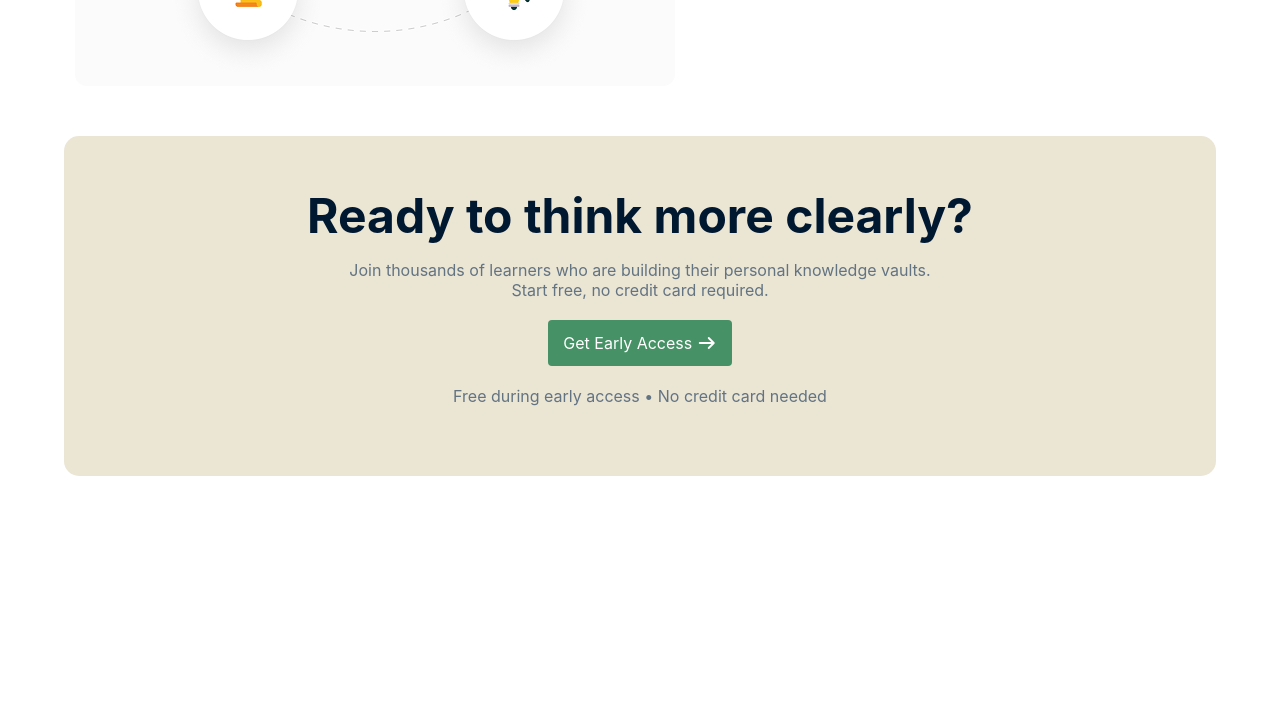
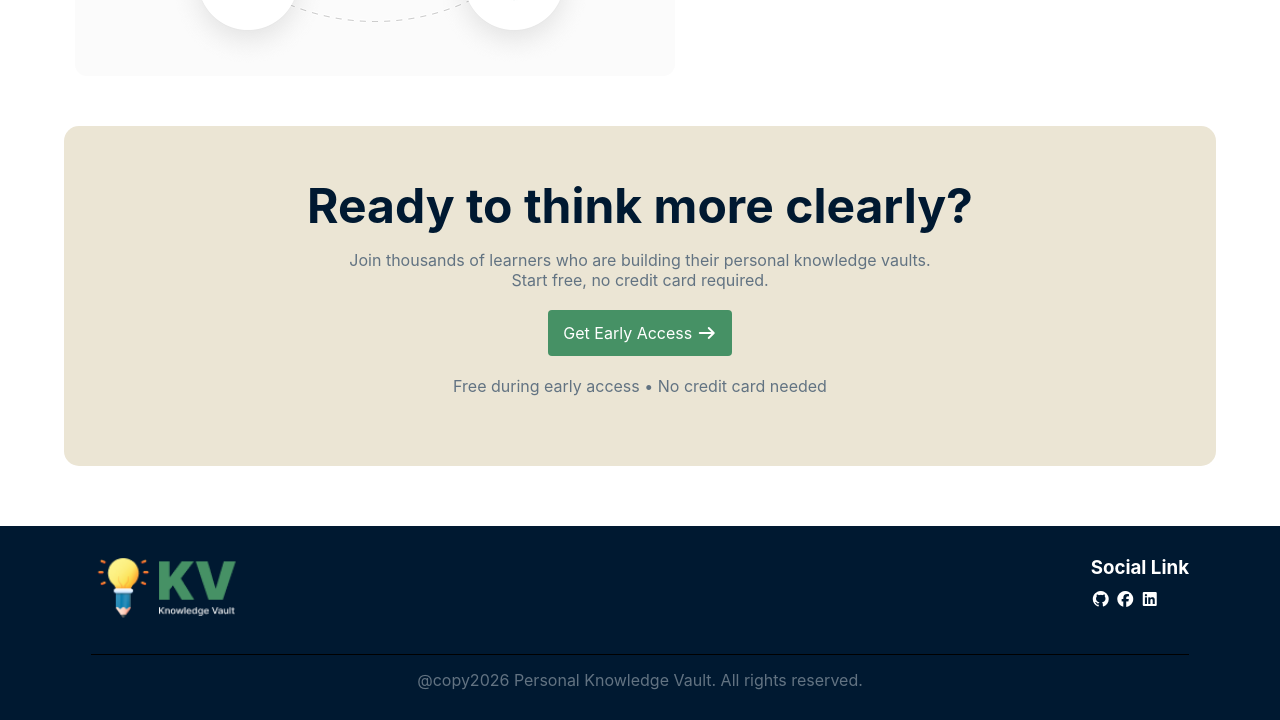
Before and after one commit to usersajid/Knowledge-Vault, a plain HTML site: page index.html in a window 1280 px wide. Shown: the part 1740-2460 px from the top of the page. Before the commit the page ends 2216 px from the top, so only its background shows below. Drawn offline with Linux system fonts and the light colour scheme.

Commit message:
Footer Section Done

```diff
--- a/index.html
+++ b/index.html
@@ -132,11 +132,29 @@
         <a href="#" class="btn">Get Early Access
           <i class="fa-solid fa-arrow-right"></i>
         </a>
-          <p>Free during early access • No credit card needed</p>
+        <p>Free during early access • No credit card needed</p>
       </div>
     </div>
   </section>
   <!--======================= Think Section end ====================== -->
+  <!--======================= Footer Section start ====================== -->
+  <footer id="footer-area">
+    <div class="container">
+      <div class="footer-wrapper">
+        <div class="logo">
+          <img src="./assets/logo-footer.png" alt="Footer Logo">
+        </div>
+        <div class="social-area">
+          <h3>Social Link</h3>
+          <i class="fa-brands fa-github"></i>
+          <i class="fa-brands fa-facebook"></i>
+          <i class="fa-brands fa-linkedin"></i>
+        </div>
+      </div>
+      <p class="copyright">@copy2026 Personal Knowledge Vault. All rights reserved.</p>
+    </div>
+  </footer>
+  <!--======================= Footer Section End ====================== -->
 </body>
 
 </html>
--- a/style.css
+++ b/style.css
@@ -188,7 +188,7 @@ p {
   margin: 15px 0;
 }
 .problem h4 {
-  font-size: 24px;
+  font-size: 20px;
   font-weight: 600;
 }
 .problem p{
@@ -253,3 +253,25 @@ margin: 10px;
   margin-bottom: 20px;
 }
   /* --======================= Think Section end ====================== */
+
+  /* ======================= Footer Section Start ====================== */
+  #footer-area{
+    margin-top: 60px;
+    padding: 30px;
+    background-color: #001931;
+  }
+  .footer-wrapper{
+    display: flex;
+    justify-content: space-between;
+    color: #ffffff;
+    padding-bottom: 30px;
+    border-bottom: 1px solid #000000;
+  }
+  .social-area h3{
+    margin-bottom: 10px;
+  }
+  .copyright{
+    margin-top: 15px;
+    text-align: center;
+  }
+/* ======================= Footer Section End ====================== */
```
